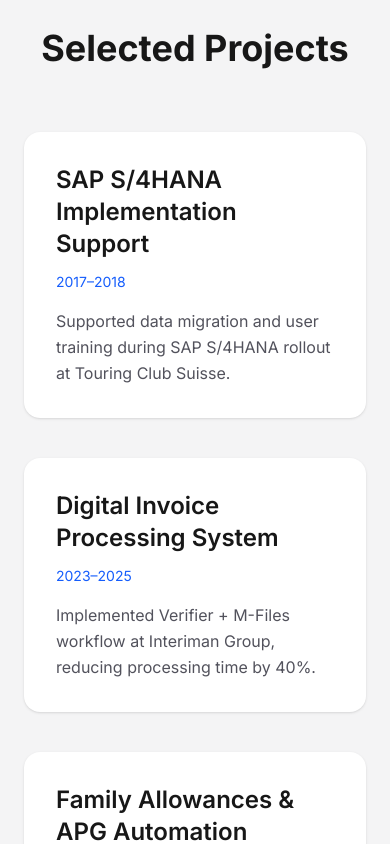
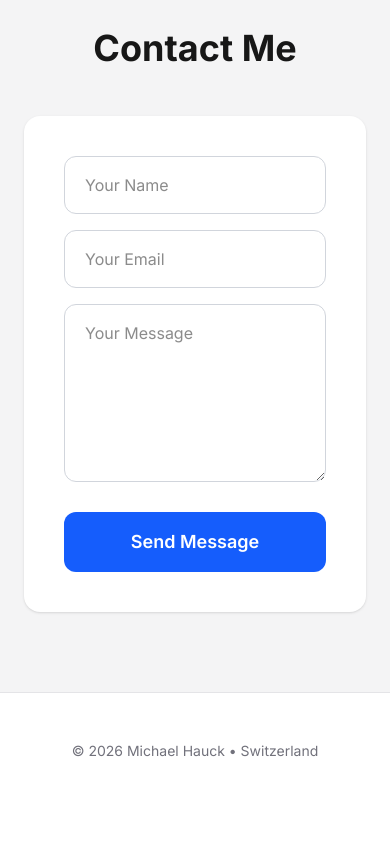
Before and after one commit to aboulmich73-code/cv-mm-hauck, a Next.js app: page / in a window 390 px wide. Shown: the part 7460-8304 px from the top of the page. After the commit the page ends 8269 px from the top, so only its background shows below. Built offline with nearby package versions, Linux system fonts and the light colour scheme.

Commit message:
Remove Projects section - keep all 13 experiences

```diff
--- a/app/page.tsx
+++ b/app/page.tsx
@@ -7,7 +7,7 @@
 
 const translations = {
   en: {
-    navAbout: "About", navSkills: "Skills", navFormation: "Formation", navExperience: "Experience", navProjects: "Projects", navContact: "Contact",
+    navAbout: "About", navSkills: "Skills", navFormation: "Formation", navExperience: "Experience", navContact: "Contact",
     download: "Download CV",
     heroSubtitle: "Accountant & Administration",
     heroBio: "Over 25 years of experience in accounting and administration across various Swiss companies. Trilingual (French, German, English)",
@@ -16,13 +16,12 @@
     skillsTitle: "Key Competencies",
     formationTitle: "Formation",
     experienceTitle: "Professional Experience",
-    projectsTitle: "Selected Projects",
     contactTitle: "Contact Me",
     languagesTitle: "Languages",
     formName: "Your Name", formEmail: "Your Email", formMessage: "Your Message", formButton: "Send Message",
   },
   fr: {
-    navAbout: "À propos", navSkills: "Compétences", navFormation: "Formation", navExperience: "Expérience", navProjects: "Projets", navContact: "Contact",
+    navAbout: "À propos", navSkills: "Compétences", navFormation: "Formation", navExperience: "Expérience", navContact: "Contact",
     download: "Télécharger CV",
     heroSubtitle: "Comptable & Administration",
     heroBio: "Plus de 25 ans d'expérience en comptabilité et administration dans diverses entreprises suisses. Trilingue (Français, Allemand, Anglais)",
@@ -31,13 +30,12 @@
     skillsTitle: "Compétences Clés",
     formationTitle: "Formation",
     experienceTitle: "Expérience Professionnelle",
-    projectsTitle: "Projets Sélectionnés",
     contactTitle: "Contactez-moi",
     languagesTitle: "Langues",
     formName: "Votre Nom", formEmail: "Votre Email", formMessage: "Votre Message", formButton: "Envoyer le Message",
   },
   de: {
-    navAbout: "Über mich", navSkills: "Kompetenzen", navFormation: "Ausbildung", navExperience: "Berufserfahrung", navProjects: "Projekte", navContact: "Kontakt",
+    navAbout: "Über mich", navSkills: "Kompetenzen", navFormation: "Ausbildung", navExperience: "Berufserfahrung", navContact: "Kontakt",
     download: "CV herunterladen",
     heroSubtitle: "Buchhalter & Administration",
     heroBio: "Über 25 Jahre Erfahrung in Buchhaltung und Administration in verschiedenen Schweizer Unternehmen. Dreisprachig (Französisch, Deutsch, Englisch)",
@@ -46,7 +44,6 @@
     skillsTitle: "Schlüsselkompetenzen",
     formationTitle: "Ausbildung",
     experienceTitle: "Berufserfahrung",
-    projectsTitle: "Ausgewählte Projekte",
     contactTitle: "Kontakt",
     languagesTitle: "Sprachen",
     formName: "Ihr Name", formEmail: "Ihre E-Mail", formMessage: "Ihre Nachricht", formButton: "Nachricht senden",
@@ -122,27 +119,6 @@
   ]
 };
 
-const projectsData = {
-  en: [
-    { title: "SAP S/4HANA Implementation Support", description: "Supported data migration and user training during SAP S/4HANA rollout at Touring Club Suisse.", period: "2017–2018" },
-    { title: "Digital Invoice Processing System", description: "Implemented Verifier + M-Files workflow at Interiman Group, reducing processing time by 40%.", period: "2023–2025" },
-    { title: "Family Allowances & APG Automation", description: "Developed streamlined process for family allowance and loss of earnings compensation requests.", period: "2023–2025" },
-    { title: "Temptraining Reimbursement Platform", description: "Managed integration and processing of training reimbursement requests via dedicated platform.", period: "2023–2025" }
-  ],
-  fr: [
-    { title: "Support à l'implémentation SAP S/4HANA", description: "Support à la migration des données et formation des utilisateurs lors du déploiement SAP S/4HANA au Touring Club Suisse.", period: "2017–2018" },
-    { title: "Système de traitement numérique des factures", description: "Mise en place du workflow Verifier + M-Files chez Interiman Group, réduisant le temps de traitement de 40%.", period: "2023–2025" },
-    { title: "Automatisation des Allocations Familiales & APG", description: "Processus optimisé pour les demandes d'allocations familiales et indemnités APG.", period: "2023–2025" },
-    { title: "Plateforme de remboursement Temptraining", description: "Gestion et intégration des demandes de remboursement de formation via la plateforme dédiée.", period: "2023–2025" }
-  ],
-  de: [
-    { title: "Unterstützung bei SAP S/4HANA Implementierung", description: "Unterstützung bei Datenmigration und Benutzerschulung während des SAP S/4HANA Rollouts beim Touring Club Suisse.", period: "2017–2018" },
-    { title: "Digitales Rechnungsverarbeitungssystem", description: "Einführung des Verifier + M-Files Workflows bei Interiman Group mit 40% Zeitersparnis.", period: "2023–2025" },
-    { title: "Automatisierung Familienzulagen & APG", description: "Optimierter Prozess für Familienzulagen- und APG-Anträge.", period: "2023–2025" },
-    { title: "Temptraining Rückerstattungsplattform", description: "Verwaltung und Integration von Weiterbildungs-Rückerstattungsanträgen.", period: "2023–2025" }
-  ]
-};
-
 const slides = [
   '/photos/slide/abacus.jpg',
   '/photos/slide/calculator.jpg',
@@ -160,7 +136,6 @@
   const t = translations[lang];
   const currentFormation = formationData[lang] || formationData.en;
   const currentExperience = experienceData[lang] || experienceData.en;
-  const currentProjects = projectsData[lang] || projectsData.en;
 
   useEffect(() => {
     if (isPaused) return;
@@ -232,7 +207,6 @@
             <button onClick={() => scrollTo("skills")}>Skills</button>
             <button onClick={() => scrollTo("formation")}>Formation</button>
             <button onClick={() => scrollTo("experience")}>Experience</button>
-            <button onClick={() => scrollTo("projects")}>Projects</button>
             <button onClick={() => scrollTo("contact")}>Contact</button>
 
             <button onClick={toggleTheme} className="p-2 rounded-xl hover:bg-zinc-200 dark:hover:bg-zinc-800 transition">
@@ -287,7 +261,6 @@
               <button onClick={() => { scrollTo("skills"); }} className="text-left py-2">Skills</button>
               <button onClick={() => { scrollTo("formation"); }} className="text-left py-2">Formation</button>
               <button onClick={() => { scrollTo("experience"); }} className="text-left py-2">Experience</button>
-              <button onClick={() => { scrollTo("projects"); }} className="text-left py-2">Projects</button>
               <button onClick={() => { scrollTo("contact"); }} className="text-left py-2">Contact</button>
             </div>
 
@@ -304,7 +277,7 @@
         )}
       </nav>
 
-      {/* Hero */}
+      {/* Hero Section */}
       <section
         className="relative min-h-screen bg-black flex items-center text-white overflow-hidden"
         onMouseEnter={() => setIsPaused(true)}
@@ -409,7 +382,7 @@
         </div>
       </section>
 
-      {/* Professional Experience */}
+      {/* Professional Experience - All 13 experiences */}
       <section id="experience" className="py-20 bg-white dark:bg-zinc-900">
         <div className="max-w-5xl mx-auto px-6">
           <h2 className="text-4xl font-bold text-center mb-16">{t.experienceTitle}</h2>
@@ -438,24 +411,8 @@
         </div>
       </section>
 
-      {/* New Projects Section */}
-      <section id="projects" className="py-20 bg-zinc-100 dark:bg-zinc-950">
-        <div className="max-w-5xl mx-auto px-6">
-          <h2 className="text-4xl font-bold text-center mb-16">{t.projectsTitle}</h2>
-          <div className="grid md:grid-cols-2 gap-10">
-            {currentProjects.map((project, index) => (
-              <div key={index} className="bg-white dark:bg-zinc-800 p-8 rounded-2xl shadow">
-                <h3 className="text-2xl font-semibold mb-3">{project.title}</h3>
-                <p className="text-sm text-blue-600 mb-4">{project.period}</p>
-                <p className="text-zinc-600 dark:text-zinc-400 leading-relaxed">{project.description}</p>
-              </div>
-            ))}
-          </div>
-        </div>
-      </section>
-
       {/* Contact */}
-      <section id="contact" className="py-20 bg-white dark:bg-zinc-900">
+      <section id="contact" className="py-20 bg-zinc-100 dark:bg-zinc-950">
         <div className="max-w-4xl mx-auto px-6">
           <h2 className="text-4xl font-bold text-center mb-12">{t.contactTitle}</h2>
           <div className="max-w-[700px] mx-auto bg-white dark:bg-zinc-800 p-10 rounded-2xl shadow">
```
